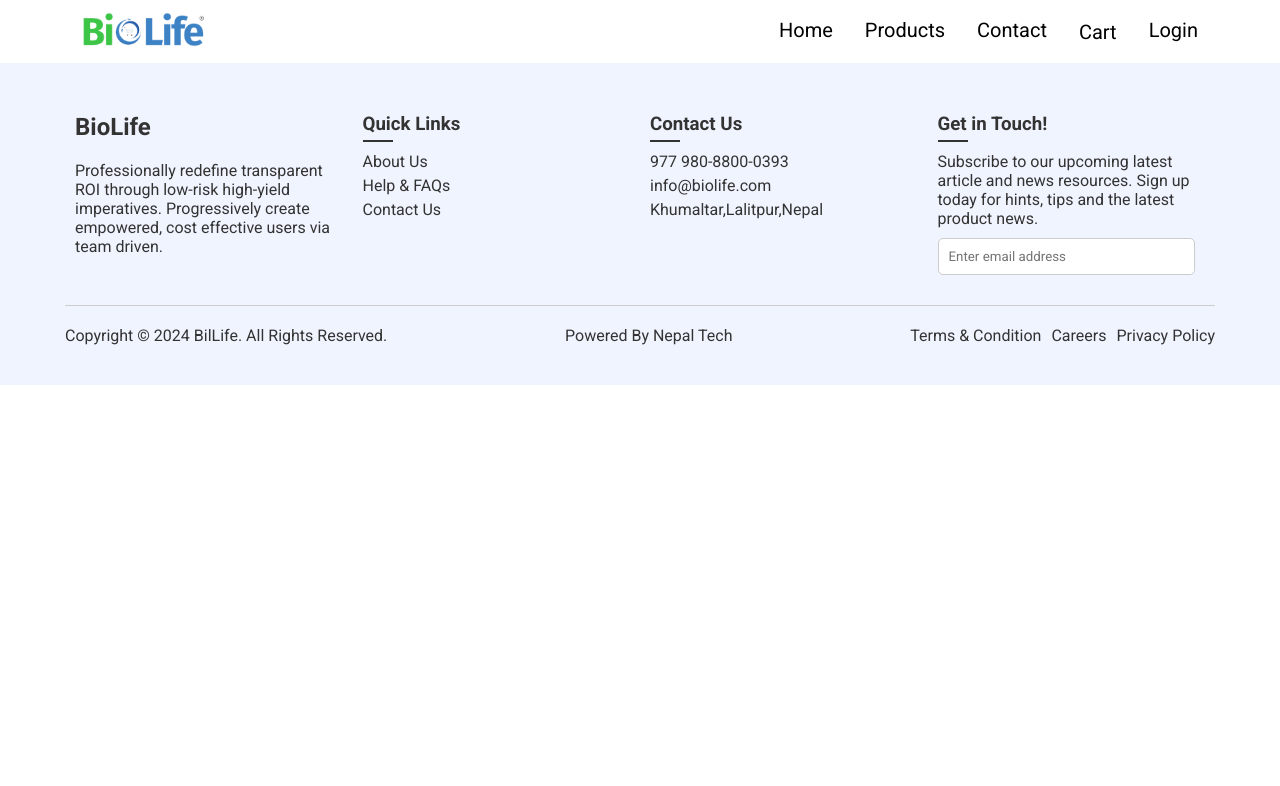
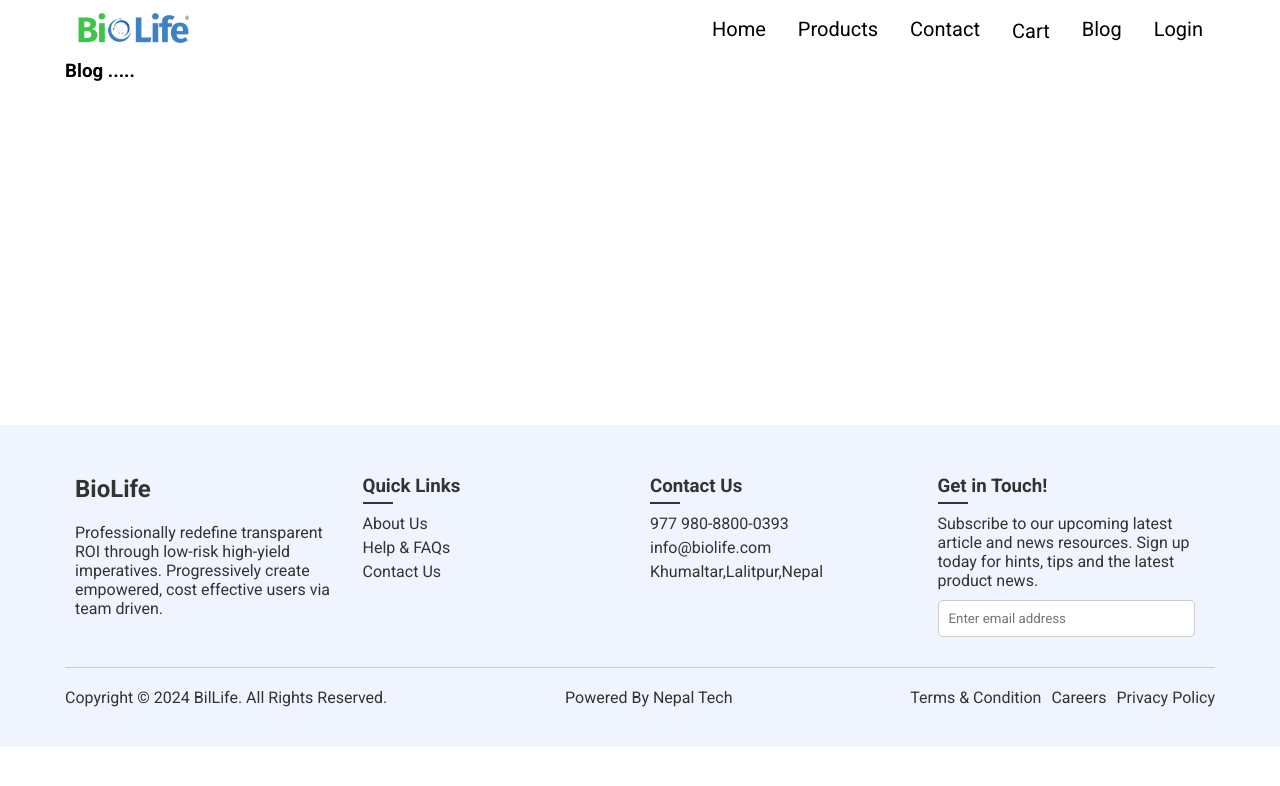
Before and after one commit to Suniel1921/biolifeNew_frontend, a React (Vite) app: page /blog in a window 1280 px wide. Shown: the top 786 px of the page. Built offline with nearby package versions, Linux system fonts and the light colour scheme.

Commit message:
add blog section

```diff
--- a/src/App.jsx
+++ b/src/App.jsx
@@ -17,6 +17,7 @@ import AdminRoute from './components/admin/adminProtectedRoute/AdminProtectedRou
 import CreateCategory from './components/admin/dashboardMainContent/category/CreateCategory';
 import CreateProduct from './components/admin/dashboardMainContent/products/CreateProduct';
 import CreateBrand from './components/admin/dashboardMainContent/brand/CreateBrand';
+import Blog from './pages/blog/Blog';
 
 
 
@@ -35,7 +36,7 @@ const App = () => {
             <Route path='/register' element={<Register />} />
             <Route path='/login' element={<Login />} />
             <Route path='/cart' element={<Cart />} />
-            {/* <Route path='/sunil' element={<AdminRoute/>} /> */}
+            <Route path='/blog' element={<Blog/>} />
 
             {/* protected route */}
             <Route element={<ProtectedRoute />}>
--- a/src/components/navbar/Navbar.jsx
+++ b/src/components/navbar/Navbar.jsx
@@ -1,81 +1,3 @@
-// import React from 'react';
-// import { Link, NavLink, useNavigate } from 'react-router-dom';
-// import '../navbar/navbar.css';
-// import { useAuthGlobally } from '../../context/AuthContext';
-// import toast from 'react-hot-toast';
-// import axios from 'axios';
-// import { useCartGlobally } from '../../context/CartContext';
-// import { GiHamburgerMenu } from "react-icons/gi";
-// import { Badge, IconButton } from '@mui/material';
-// import ShoppingCartIcon from '@mui/icons-material/ShoppingCart';
-
-// const Navbar = () => {
-//   const [auth, setAuth] = useAuthGlobally();
-//   const { cart } = useCartGlobally();
-//   const navigate = useNavigate();
-
-//   const handleLogout = () => {
-//     setAuth({
-//       user: null,
-//       token: null
-//     });
-//     localStorage.removeItem('token');
-//     axios.defaults.headers.common['Authorization'] = null;
-//     toast.success('Logout Successfully');
-//     navigate('/login');
-//   };
-
-//   return (
-//     <div className="navbarContainer">
-//       <div className="container">
-//         <div className="navbar">
-//           <div className="logo">
-//             <Link to={'/'}><img className='logoImg' src="/images/bio_life_Logo.png" alt="Bio Life Logo" /></Link>
-//           </div>
-//           <ul className='navlinks'>
-//             <li><NavLink to="/">Home</NavLink></li>
-//             <li><NavLink to="/products">Products</NavLink></li>
-//             <li><NavLink to="/contact">Contact</NavLink></li>
-//             <li>
-//               <NavLink to="/cart">
-//                 <Badge badgeContent={cart.length} color="error">
-//                   <ShoppingCartIcon />
-//                 </Badge>
-//               </NavLink>
-//             </li>
-//             {
-//               auth?.user ? (
-//                 <div className="navbar-user">
-//                   <li onClick={handleLogout}><NavLink to="#">Logout</NavLink></li>
-//                 </div>
-//               ) : (
-//                 <>
-//                   <li><NavLink to="/login">Login</NavLink></li>
-//                 </>
-//               )
-//             }
-//           </ul>
-//           <p className='hamburgerMenu'><GiHamburgerMenu/></p>
-//         </div>
-//       </div>
-//     </div>
-//   );
-// }
-
-// export default Navbar;
-
-
-
-
-
-
-
-
-
-
-
-
-
 import React from 'react';
 import { Link, NavLink, useNavigate } from 'react-router-dom';
 import '../navbar/navbar.css';
@@ -120,6 +42,8 @@ const Navbar = () => {
                 </Badge>
               </NavLink>
             </li>
+
+            <li><NavLink to="/blog">Blog</NavLink></li>
             {
               auth?.user ? (
                 <div className="navbar-user">
--- /dev/null
+++ b/src/pages/blog/Blog.jsx
@@ -0,0 +1,14 @@
+import React from 'react'
+
+const Blog = () => {
+  return (
+    <>
+  <div className="container">
+  <h3 style={{marginBottom: '343px'}}>Blog .....</h3>
+  </div>
+
+    </>
+  )
+}
+
+export default Blog
```
